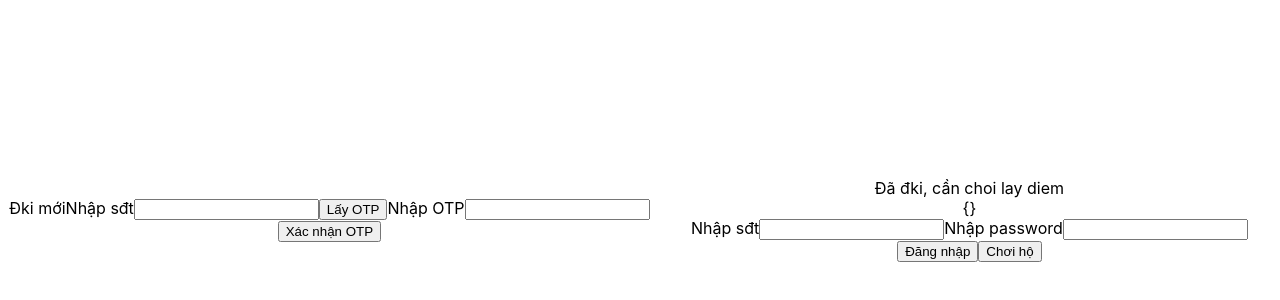
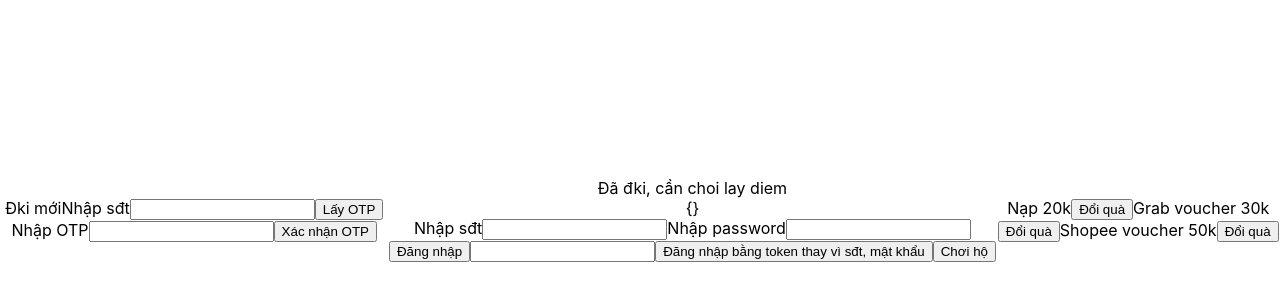
Before and after one commit to xukaaaa/sabeco_auto, a React (Create React App) app: page / in a window 1280 px wide. Shown: the part 180-480 px from the top of the page. Built offline with nearby package versions, Linux system fonts and the light colour scheme.

Commit message:
add feature register, login with jwt

```diff
--- a/src/AlreadyPhone.js
+++ b/src/AlreadyPhone.js
@@ -7,6 +7,7 @@ function AlreadyPhone(props) {
   const [password, setPassword] = useState("");
   const [userInfo, setUserInfo] = useState({});
   const [avaiablePlay, setAvaiablePlay] = useState(0);
+  const [token, setToken] = useState('')
 
   const getPlayerInfo = async () => {
     const apiRs2 = await axios.post(`/sbar/api/get_player_info/`, {}, {
@@ -125,6 +126,10 @@ function AlreadyPhone(props) {
 
   }
 
+  const handleLoginWithToken = () => {
+    localStorage.setItem('token', token)
+  }
+
 
   return (
     <div>
@@ -137,6 +142,10 @@ function AlreadyPhone(props) {
       <input value={password} onChange={(e) => setPassword(e.target.value)}/>
 
       <button onClick={handleLogin} >Đăng nhập</button>
+
+
+      <input value={token} onChange={(e) => setToken(e.target.value)}/>
+      <button onClick={handleLoginWithToken}>Đăng nhập bằng token thay vì sđt, mật khẩu</button>
       <button onClick={handlePlay} >Chơi hộ</button>
     </div>
   );
--- a/src/App.js
+++ b/src/App.js
@@ -2,6 +2,7 @@ import './App.css';
 import {useState} from "react";
 import axios from "axios";
 import AlreadyPhone from "./AlreadyPhone";
+import RedeemRewards from './RedeemRewards';
 
 const BASE_URL = 'https://dragongem.biasaigon.vn/sbar/api'
 
@@ -14,7 +15,7 @@ function App() {
 
   const getOTP = async () => {
     try {
-      await axios.post(`${BASE_URL}/get_otp/`, {
+      await axios.post(`sbar/api/get_otp/`, {
         phone_number: phone,
       })
     }
@@ -26,7 +27,7 @@ function App() {
 
   const registerAccount = async () => {
     try {
-      const apiRs = await axios.post(`${BASE_URL}/registry/`, {
+      const apiRs = await axios.post(`/sbar/api/registry/`, {
         email: generateRandomEmail(),
         full_name: 'Nguyen Van A',
         location: "Hà Nội",
@@ -39,6 +40,11 @@ function App() {
         return
       }
       // return apiRs.
+
+      localStorage.setItem('token', apiRs?.data?.data?.token)
+
+      // lay token in ra
+      console.log(phone, '111000zZ', apiRs?.data?.data?.token)
     }
     catch (e) {
       console.log(e, 'Có lỗi khi đăng ký')
@@ -53,9 +59,7 @@ function App() {
       return
     }
     try {
-      console.log(phone)
       await getOTP()
-      console.log('get otp success')
     }
     catch (e) {
       console.log(e)
@@ -63,12 +67,12 @@ function App() {
     }
   }
 
-  const handleSubmitOTP = () => {
+  const handleSubmitOTP = async() => {
     if (!otp) {
       alert('Vui lòng nhập mã OTP')
       return
     }
-    console.log(otp)
+    await registerAccount()
   }
 
 
@@ -85,6 +89,7 @@ function App() {
       </div>
 
       <AlreadyPhone />
+      <RedeemRewards />
     </div>
   );
 }
--- /dev/null
+++ b/src/RedeemRewards.js
@@ -0,0 +1,19 @@
+import React from 'react'
+
+function RedeemRewards() {
+  return (
+    <div>
+
+    <label>Nạp 20k</label>
+    <button>Đổi quà</button>
+
+    <label>Grab voucher 30k</label>
+    <button>Đổi quà</button>
+
+    <label>Shopee voucher 50k</label>
+    <button>Đổi quà</button>
+    </div>
+  )
+}
+
+export default RedeemRewards
```
